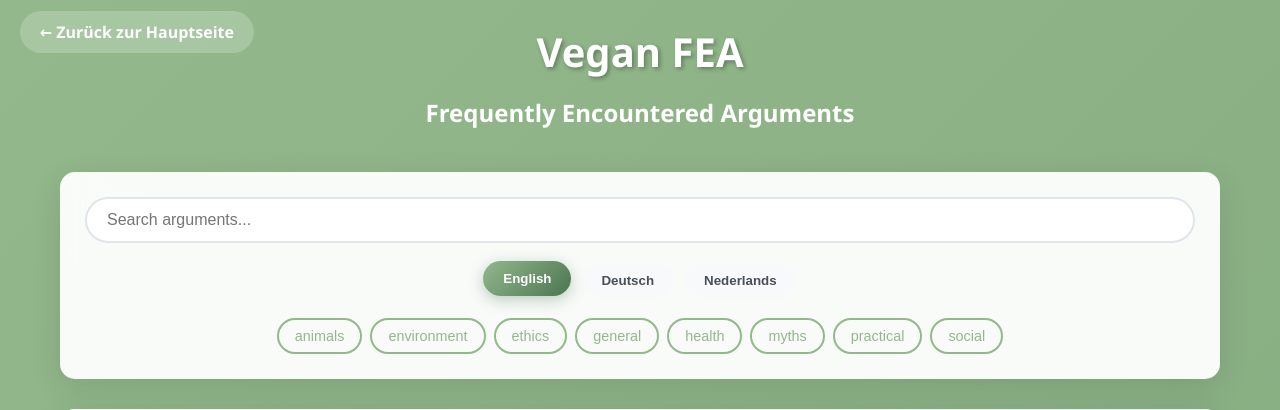
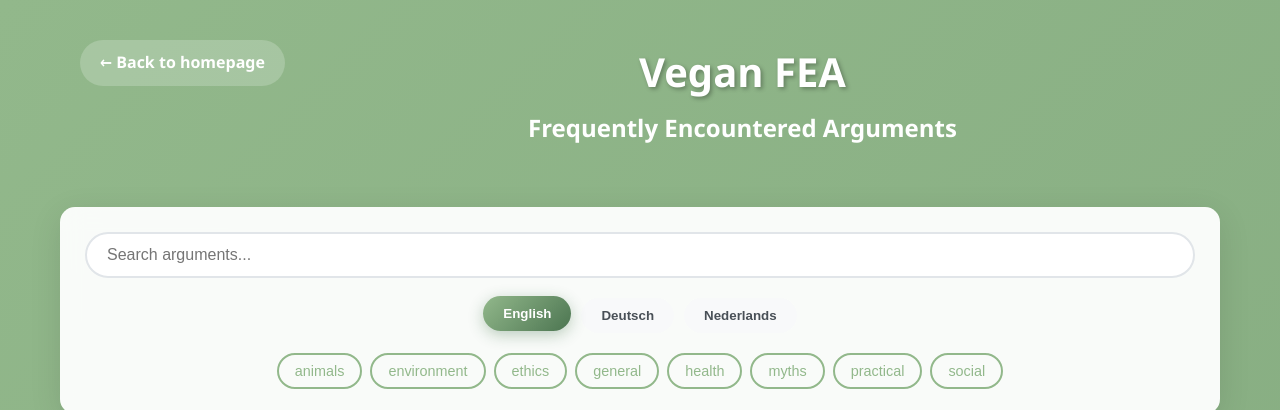
Before and after one commit to koosvanrij/vegan-antwort-tool, a Flask app: page /faq_html_page in a window 1280 px wide. Shown: the top 410 px of the page. Run offline with Flask 3, Linux system fonts and the light colour scheme; parts of the project's set-up code (start-up, migrations or seed data) failed here and were passed over.

Commit message:
faq flexbox header

```diff
--- a/templates/faq_html_page.html
+++ b/templates/faq_html_page.html
@@ -247,13 +247,15 @@
 <body>
     <div class="container">
         <div class="header">
-            <div style="position: absolute; top: 20px; left: 20px;">
-                <a href="/" style="color: white; text-decoration: none; background: rgba(255,255,255,0.2); padding: 10px 20px; border-radius: 25px; font-weight: bold; transition: all 0.3s ease;">
-                    ← Zurück zur Hauptseite
+            <div style="display: flex; justify-content: space-between; align-items: flex-start; padding: 20px; position: relative;">
+                <a href="/" style="color: white; text-decoration: none; background: rgba(255,255,255,0.2); padding: 10px 20px; border-radius: 25px; font-weight: bold; transition: all 0.3s ease; z-index: 10;">
+            ← Back to homepage
                 </a>
+                <div style="flex: 1; text-align: center;">
+                <h1 style="margin: 0;">Vegan FEA</h1>
+                <h2 style="margin: 5px 0 0 0;">Frequently Encountered Arguments</h2>
+                </div>
             </div>
-            <h1>Vegan FEA</h1>
-            <h2>Frequently Encountered Arguments</h2>
         </div>
         <div class="controls">
             <div class="search-container">
```
